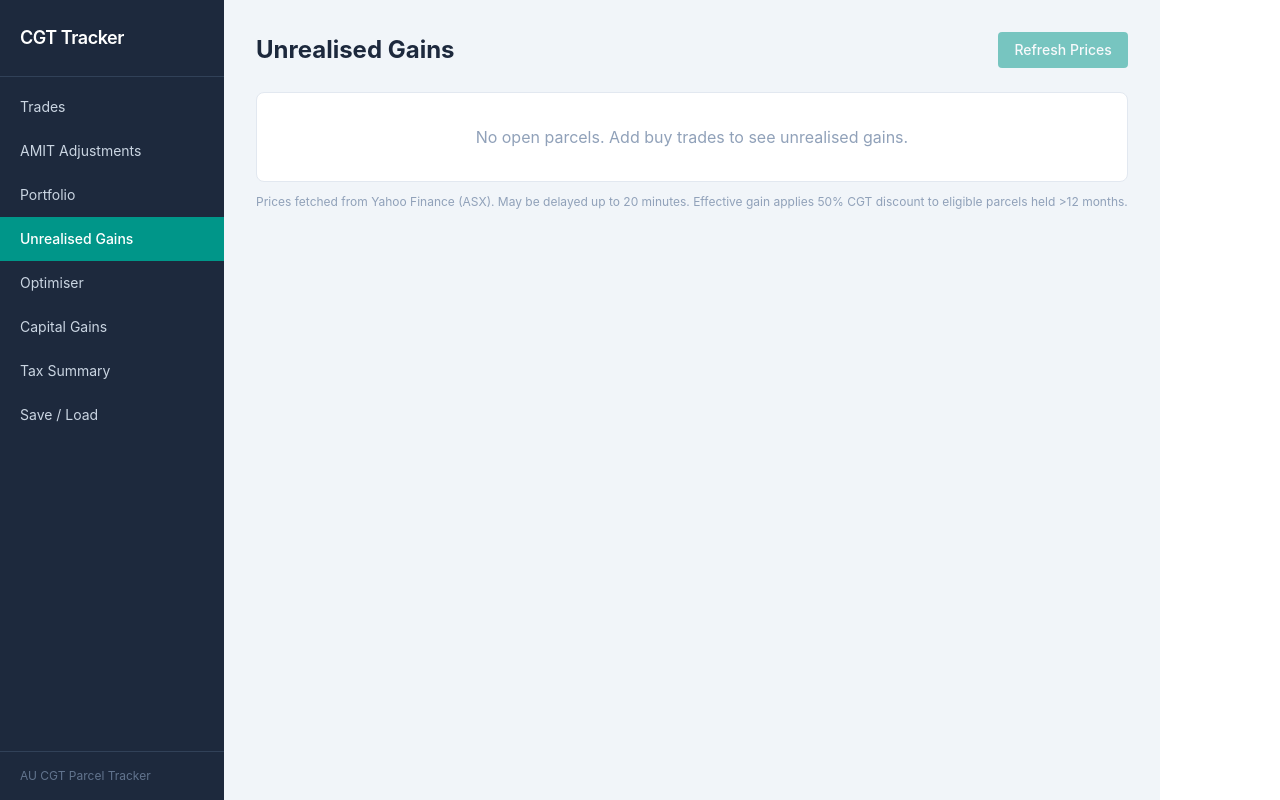
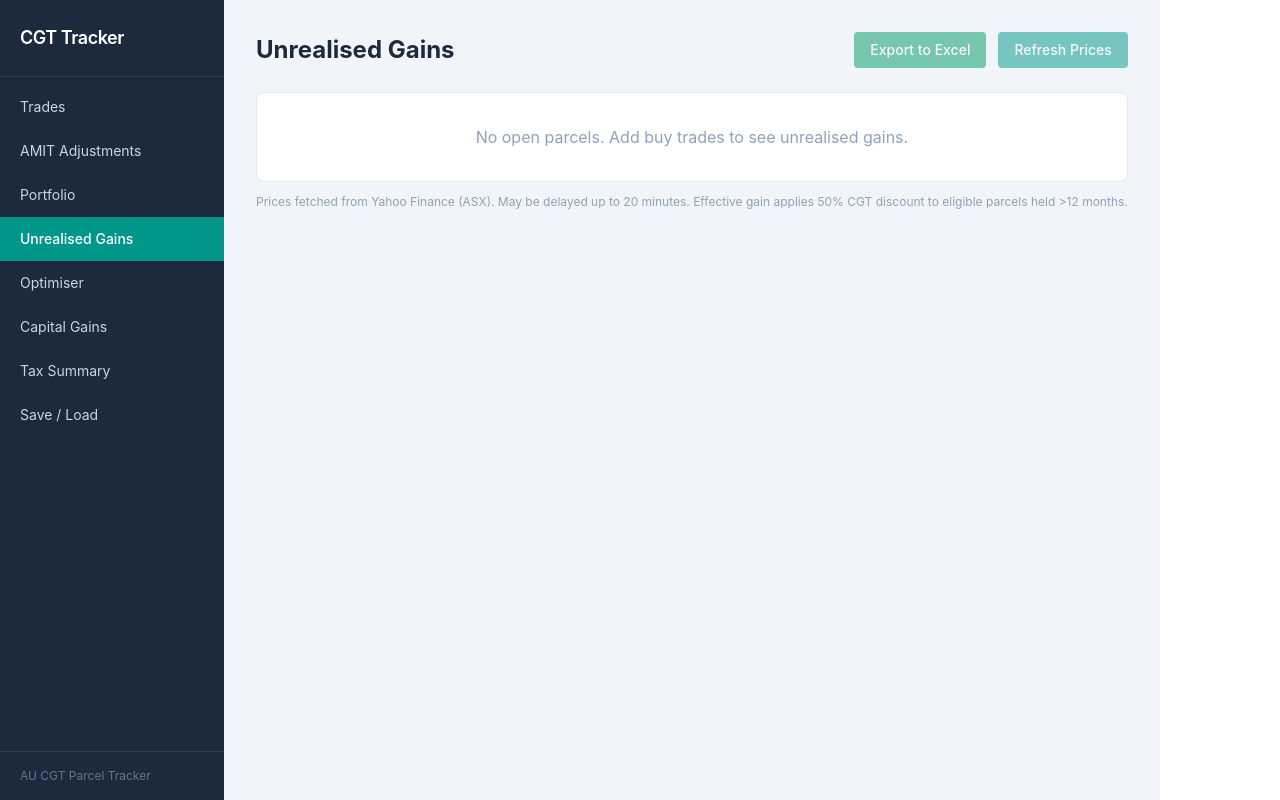
Before and after one commit to tom-callow/cgt-parcel-tracker, a React (Vite) app: page / in a window 1280 px wide. Both pictures are taken after a click on the button "Unrealised Gains". Built offline with nearby package versions, Linux system fonts and the light colour scheme.

Commit message:
Implement Excel export for unrealised gains report

```diff
--- a/package.json
+++ b/package.json
@@ -14,7 +14,9 @@
   "dependencies": {
     "react": "^19.2.4",
     "react-dom": "^19.2.4",
-    "uuid": "^13.0.0"
+    "uuid": "^13.0.0",
+    "xlsx": "^0.18.5",
+    "xlsx-js-style": "^1.2.0"
   },
   "devDependencies": {
     "@eslint/js": "^9.39.4",
--- a/src/pages/UnrealisedGainsPage.tsx
+++ b/src/pages/UnrealisedGainsPage.tsx
@@ -1,4 +1,5 @@
 import { useState, useEffect, useCallback } from "react"
+import * as XLSX from "xlsx-js-style"
 import { useAppState } from "../lib/AppContext"
 import { fmtDate, isDiscountEligible, calcAmitAdjPerUnit } from "../lib/cgt"
 
@@ -14,6 +15,196 @@ async function fetchPrice(ticker: string): Promise<number | null> {
   } catch {
     return null
   }
+}
+
+type GainsRow = {
+  id: string
+  ticker: string
+  acquisitionDate: string
+  units: number
+  rawCostPerUnit: number
+  amitAdjPerUnit: number
+  rawCostBase: number
+  adjCostBase: number
+  marketPrice: number | null
+  currentValue: number | null
+  unrealisedGain: number | null
+  discountEligible: boolean
+  effectiveGain: number | null
+}
+
+function exportToExcel(rows: GainsRow[], entityType: string) {
+  const wb = XLSX.utils.book_new()
+
+  // ── Sheet 1: Unrealised Gains ──────────────────────────────────────────────
+  const MAIN_SHEET = "Unrealised Gains"
+  const dataStart = 2          // first data row (1-indexed Excel)
+  const dataEnd = dataStart + rows.length - 1
+  const totalRow = dataEnd + 1 // totals row (1-indexed Excel)
+
+  const ws1: XLSX.WorkSheet = {}
+
+  const cell = (r: number, c: number, obj: XLSX.CellObject) => {
+    ws1[XLSX.utils.encode_cell({ r, c })] = obj
+  }
+  const bold = { font: { bold: true } }
+  const sv  = (v: string, s?: object): XLSX.CellObject => ({ t: "s", v, ...(s ? { s } : {}) })
+  const nv  = (v: number, z = "#,##0.00", s?: object): XLSX.CellObject => ({ t: "n", v, z, ...(s ? { s } : {}) })
+  const fml = (f: string, z = "#,##0.00", s?: object): XLSX.CellObject => ({ t: "n", f, z, ...(s ? { s } : {}) })
+
+  // Headers (row index 0 = Excel row 1)
+  const headers = [
+    "Ticker", "Acquired", "Units", "Cost/Unit", "AMIT Adj/Unit",
+    "Cost Base", "Adj Cost Base", "Market Price", "Current Value",
+    "Unrealised Gain", "Discount Eligible", "Effective Gain",
+  ]
+  headers.forEach((h, c) => cell(0, c, sv(h)))
+
+  // Data rows
+  rows.forEach((row, idx) => {
+    const r = idx + 1          // 0-indexed sheet row
+    const er = r + 1           // 1-indexed Excel row number
+
+    cell(r, 0,  sv(row.ticker))
+    cell(r, 1,  sv(row.acquisitionDate))
+    cell(r, 2,  nv(row.units, "#,##0.00"))
+    cell(r, 3,  nv(row.rawCostPerUnit, "#,##0.00"))
+    cell(r, 4,  nv(row.amitAdjPerUnit, "#,##0.000000"))
+    // F: Cost Base = Units × Cost/Unit
+    cell(r, 5,  fml(`C${er}*D${er}`))
+    // G: Adj Cost Base = Units × (Cost/Unit + AMIT Adj/Unit)
+    cell(r, 6,  fml(`C${er}*(D${er}+E${er})`))
+    // H: Market Price (raw value; blank string if unavailable)
+    if (row.marketPrice != null) {
+      cell(r, 7, nv(row.marketPrice, "#,##0.00"))
+    } else {
+      cell(r, 7, sv(""))
+    }
+    // I: Current Value = Units × Market Price (blank if no price)
+    cell(r, 8,  fml(`IF(H${er}="","",C${er}*H${er})`))
+    // J: Unrealised Gain = Current Value − Adj Cost Base (blank if no price)
+    cell(r, 9,  fml(`IF(I${er}="","",I${er}-G${er})`))
+    // K: Discount Eligible
+    cell(r, 10, sv(row.discountEligible ? "Yes (50%)" : "No"))
+    // L: Effective Gain — applies 50% discount to eligible gains
+    cell(r, 11, fml(`IF(J${er}="","",IF(K${er}="Yes (50%)",IF(J${er}>0,J${er}*0.5,J${er}),J${er}))`))
+  })
+
+  // Totals row (0-indexed = totalRow - 1)
+  const tr = totalRow - 1
+  cell(tr, 0,  sv("TOTAL", bold))
+  cell(tr, 5,  fml(`SUM(F${dataStart}:F${dataEnd})`, "#,##0.00", bold))
+  cell(tr, 6,  fml(`SUM(G${dataStart}:G${dataEnd})`, "#,##0.00", bold))
+  // Only show totals for price-dependent columns if all rows have prices
+  cell(tr, 8,  fml(`IF(COUNTBLANK(I${dataStart}:I${dataEnd})=0,SUM(I${dataStart}:I${dataEnd}),"N/A")`, "#,##0.00", bold))
+  cell(tr, 9,  fml(`IF(COUNTBLANK(J${dataStart}:J${dataEnd})=0,SUM(J${dataStart}:J${dataEnd}),"N/A")`, "#,##0.00", bold))
+  cell(tr, 11, fml(`IF(COUNTBLANK(L${dataStart}:L${dataEnd})=0,SUM(L${dataStart}:L${dataEnd}),"N/A")`, "#,##0.00", bold))
+
+  ws1["!ref"] = XLSX.utils.encode_range({ s: { r: 0, c: 0 }, e: { r: tr, c: 11 } })
+  ws1["!cols"] = [
+    { wch: 10 }, { wch: 12 }, { wch: 10 }, { wch: 16 }, { wch: 16 },
+    { wch: 14 }, { wch: 16 }, { wch: 14 }, { wch: 14 }, { wch: 16 },
+    { wch: 18 }, { wch: 14 },
+  ]
+  XLSX.utils.book_append_sheet(wb, ws1, MAIN_SHEET)
+
+  // ── Sheet 2: CGT Summary ──────────────────────────────────────────────────
+  const ws2: XLSX.WorkSheet = {}
+  let r2 = 0  // 0-indexed row cursor for ws2
+
+  const cell2 = (c: number, obj: XLSX.CellObject) => {
+    ws2[XLSX.utils.encode_cell({ r: r2, c })] = obj
+  }
+  // Returns the 1-indexed Excel row for the *current* r2
+  const er2 = () => r2 + 1
+
+  const gainRange  = `'${MAIN_SHEET}'!J${dataStart}:J${dataEnd}`
+  const discRange  = `'${MAIN_SHEET}'!K${dataStart}:K${dataEnd}`
+
+  // Title
+  cell2(0, sv("Unrealised CGT Summary"))
+  cell2(1, sv(`Exported: ${new Date().toLocaleDateString("en-AU")}`))
+  r2++
+
+  r2++ // blank
+
+  // INPUTS header
+  cell2(0, sv("INPUTS"))
+  r2++
+
+  // Losses
+  const lossesRow = er2()
+  cell2(0, sv("Unrealised losses"))
+  cell2(1, fml(`SUMIF(${gainRange},"<0",${gainRange})`))
+  r2++
+
+  // Short-term gains
+  const shortTermRow = er2()
+  cell2(0, sv(`Short-term gains — held ≤12 months${entityType !== "company" ? ", no discount" : ""}`))
+  cell2(1, fml(`SUMIFS(${gainRange},${gainRange},">0",${discRange},"No")`))
+  r2++
+
+  // Long-term gains (non-company only)
+  let longTermRow: number | null = null
+  if (entityType !== "company") {
+    longTermRow = er2()
+    cell2(0, sv("Long-term gains, gross — held >12 months, discount eligible"))
+    cell2(1, fml(`SUMIFS(${gainRange},${gainRange},">0",${discRange},"Yes (50%)")`))
+    r2++
+  }
+
+  r2++ // blank
+
+  // AFTER LOSS OFFSET header
+  cell2(0, sv("AFTER LOSS OFFSET — losses applied to short-term gains first, then long-term"))
+  r2++
+
+  // Net short-term gain
+  const netShortRow = er2()
+  cell2(0, sv("Net short-term gain"))
+  cell2(1, fml(`MAX(0,B${lossesRow}+B${shortTermRow})`))
+  r2++
+
+  let netLongTaxableRow: number | null = null
+  if (entityType !== "company") {
+    // Net long-term gain, gross
+    const netLongGrossRow = er2()
+    cell2(0, sv("Net long-term gain, gross"))
+    cell2(1, fml(`B${longTermRow}+MIN(0,B${lossesRow}+B${shortTermRow})`))
+    r2++
+
+    // Less: 50% CGT discount
+    const discountRow = er2()
+    cell2(0, sv("Less: 50% CGT discount"))
+    cell2(1, fml(`IF(B${netLongGrossRow}>0,B${netLongGrossRow}*0.5,0)`))
+    r2++
+
+    // Net long-term taxable
+    netLongTaxableRow = er2()
+    cell2(0, sv("Net long-term taxable"))
+    cell2(1, fml(`B${netLongGrossRow}-B${discountRow}`))
+    r2++
+  }
+
+  r2++ // blank
+
+  // NET TAXABLE GAIN
+  cell2(0, sv("NET TAXABLE GAIN"))
+  if (entityType !== "company") {
+    cell2(1, fml(`B${netShortRow}+B${netLongTaxableRow}`))
+  } else {
+    // For companies: no discount — net all gains and losses
+    cell2(1, fml(`B${lossesRow}+B${shortTermRow}`))
+  }
+  r2++
+
+  ws2["!ref"] = XLSX.utils.encode_range({ s: { r: 0, c: 0 }, e: { r: r2 - 1, c: 1 } })
+  ws2["!cols"] = [{ wch: 65 }, { wch: 18 }]
+  XLSX.utils.book_append_sheet(wb, ws2, "CGT Summary")
+
+  // ── Download ──────────────────────────────────────────────────────────────
+  const date = new Date().toISOString().slice(0, 10)
+  XLSX.writeFile(wb, `unrealised-gains-${date}.xlsx`)
 }
 
 export function UnrealisedGainsPage() {
@@ -43,12 +234,12 @@ export function UnrealisedGainsPage() {
   }, [])  // eslint-disable-line react-hooks/exhaustive-deps
 
   // Build per-parcel rows
-  const rows = activeParcels
+  const rows: GainsRow[] = activeParcels
     .map((p) => {
       const marketPrice = prices[p.ticker]
       const rawCostPerUnit = p.costBase / p.units
-      const amitAdj = calcAmitAdjPerUnit(p.ticker, p.date, today, amitAdjustments)
-      const adjCostPerUnit = rawCostPerUnit + amitAdj
+      const amitAdjPerUnit = calcAmitAdjPerUnit(p.ticker, p.date, today, amitAdjustments)
+      const adjCostPerUnit = rawCostPerUnit + amitAdjPerUnit
       const rawCostBase = p.unitsRemaining * rawCostPerUnit
       const adjCostBase = p.unitsRemaining * adjCostPerUnit
       const currentValue = marketPrice != null ? p.unitsRemaining * marketPrice : null
@@ -67,6 +258,7 @@ export function UnrealisedGainsPage() {
         acquisitionDate: p.date,
         units: p.unitsRemaining,
         rawCostPerUnit,
+        amitAdjPerUnit,
         rawCostBase,
         adjCostBase,
         marketPrice,
@@ -94,6 +286,13 @@ export function UnrealisedGainsPage() {
               Updated {lastUpdated.toLocaleTimeString("en-AU", { hour: "2-digit", minute: "2-digit" })}
             </span>
           )}
+          <button
+            onClick={() => exportToExcel(rows, entityType)}
+            disabled={rows.length === 0}
+            className="bg-emerald-600 text-white px-4 py-2 rounded text-sm font-medium hover:bg-emerald-700 disabled:opacity-50"
+          >
+            Export to Excel
+          </button>
           <button
             onClick={refreshPrices}
             disabled={loading || activeParcels.length === 0}
```
Also changed, not shown: 1 other file (tests, documents, lock files or other folders).
